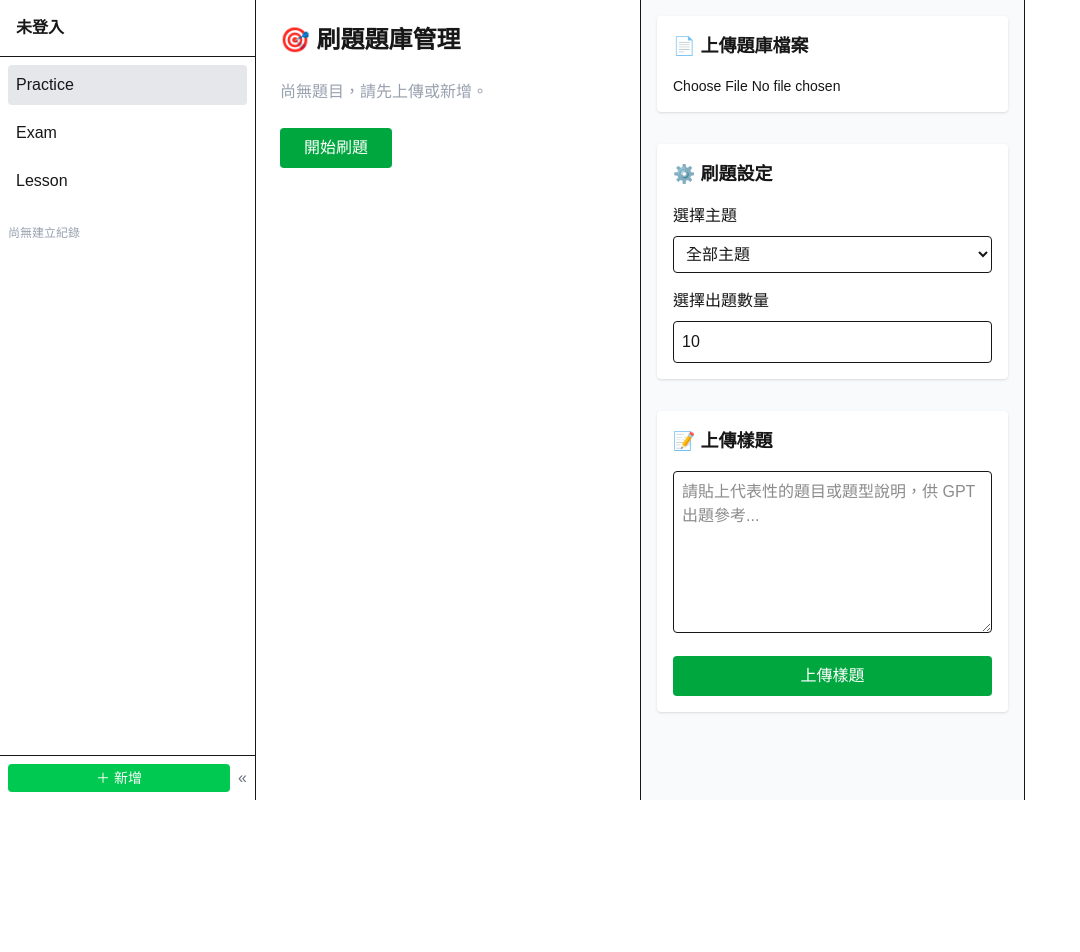
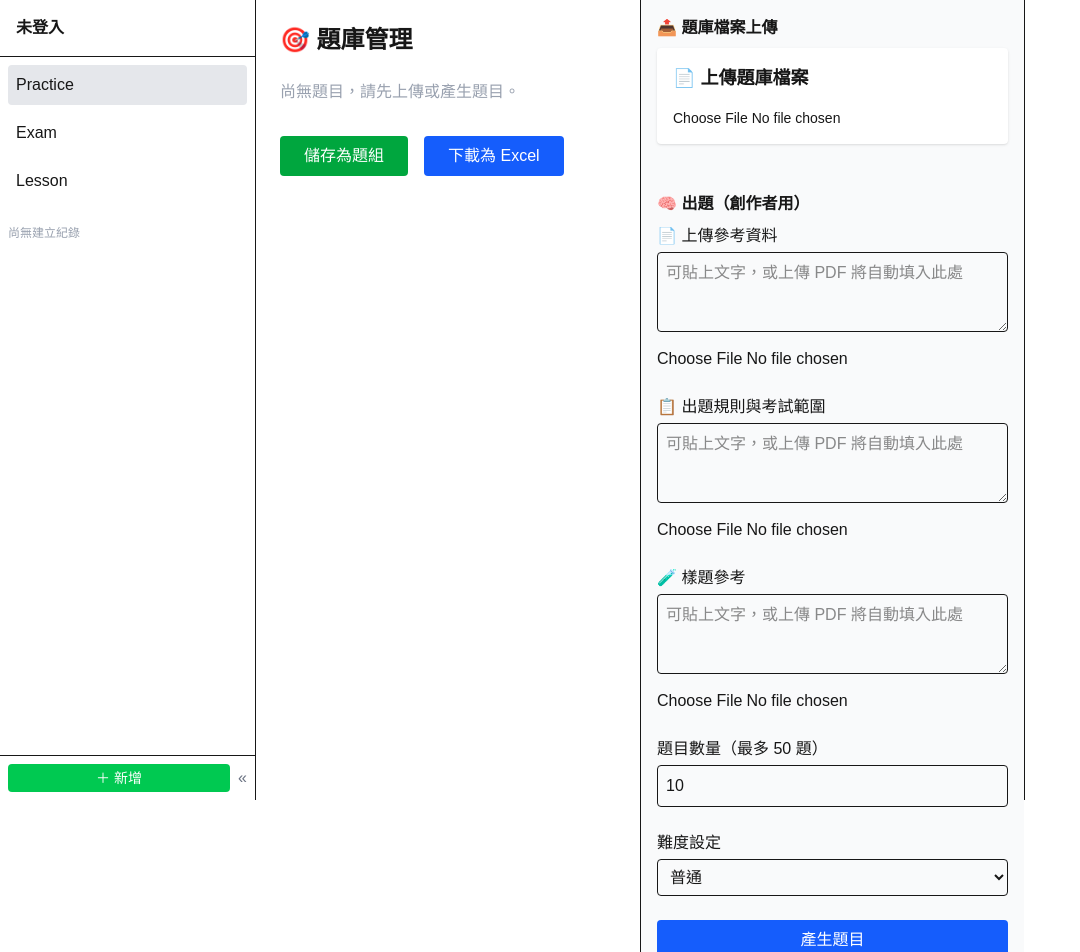
Before and after one commit to Jianjon/PromptQuiz-next, a Next.js app: page /practice/manage in a window 1280 px wide. Shown: the top 952 px of the page, without its empty margins (0-1080 px from the left). Before the commit the page ends 800 px from the top, so only its background shows below. Built offline with nearby package versions, Linux system fonts and the light colour scheme.

Commit message:
右邊上傳題庫和生成刷題題庫

```diff
--- a/package.json
+++ b/package.json
@@ -17,6 +17,7 @@
     "node-fetch": "^3.3.2",
     "openai": "^4.96.0",
     "pdf-parse": "^1.1.1",
+    "pdfjs-dist": "^5.2.133",
     "qrcode.react": "^4.2.0",
     "react": "^19.0.0",
     "react-dom": "^19.0.0",
--- a/src/app/api/quiz/route.ts
+++ /dev/null
@@ -1,45 +0,0 @@
-import { NextResponse } from "next/server";
-import { v4 as uuidv4 } from "uuid";
-import { saveQuiz, getAllQuizzes } from "@/lib/db/quizDb"; // 我們會另外做 quizDb.ts 管理資料
-
-// 建立題組
-export async function POST(req: Request) {
-  try {
-    const body = await req.json();
-    const { title, description, questions } = body;
-
-    if (!title || !Array.isArray(questions)) {
-      return NextResponse.json({ message: "資料不完整" }, { status: 400 });
-    }
-
-    const quizId = uuidv4();
-
-    // 儲存題組基本資料
-    await saveQuiz({
-      id: quizId,
-      title,
-      description,
-      createdAt: new Date().toISOString(),
-      isPublic: false,
-    });
-
-    // 儲存每個題目（後續做 /api/question）
-    // (先略過，下一步會做)
-
-    return NextResponse.json({ status: "success", quizId });
-  } catch (error: any) {
-    console.error("[QuizCreateError]", error);
-    return NextResponse.json({ message: "伺服器錯誤" }, { status: 500 });
-  }
-}
-
-// 取得所有題組
-export async function GET() {
-  try {
-    const quizzes = await getAllQuizzes();
-    return NextResponse.json({ quizzes });
-  } catch (error: any) {
-    console.error("[QuizGetError]", error);
-    return NextResponse.json({ message: "伺服器錯誤" }, { status: 500 });
-  }
-}
--- a/src/app/practice/manage/page.tsx
+++ b/src/app/practice/manage/page.tsx
@@ -3,9 +3,10 @@
 import React, { useState } from "react";
 import QuestionUploadPanel from "@/components/QuestionUploadPanel";
 import PracticeSettingPanel from "@/components/PracticeSettingPanel";
-import SampleQuestionUploadPanel from "@/components/SampleQuestionUploadPanel";
 import QuestionEditorModal from "@/components/QuestionEditorModal";
+import QuestionSettingSidebar from "@/components/QuestionSettingSidebar";
 import { PracticeQuestion } from "@/types/practice";
+import * as XLSX from "xlsx";
 
 export default function PracticeManagePage() {
   const [practiceQuestions, setPracticeQuestions] = useState<PracticeQuestion[]>([]);
@@ -14,9 +15,7 @@ export default function PracticeManagePage() {
     selectedTopic: "全部主題",
     questionCount: 10,
   });
-  const [practiceSet, setPracticeSet] = useState<PracticeQuestion[]>([]);
-  const [practicing, setPracticing] = useState(false);
-  const [userAnswers, setUserAnswers] = useState<string[]>([]);
+  const [savedQuizId, setSavedQuizId] = useState<string | null>(null);
 
   const handleSaveQuestion = (updated: PracticeQuestion) => {
     setPracticeQuestions((prev) =>
@@ -30,94 +29,114 @@ export default function PracticeManagePage() {
     setEditingQuestion(null);
   };
 
-  const handleStartPractice = () => {
-    const filtered = selectedSetting.selectedTopic === "全部主題"
-      ? practiceQuestions
-      : practiceQuestions.filter(q => q.topic === selectedSetting.selectedTopic);
-    const shuffled = [...filtered].sort(() => Math.random() - 0.5);
-    const selected = shuffled.slice(0, selectedSetting.questionCount);
-    setPracticeSet(selected);
-    setUserAnswers(new Array(selected.length).fill(""));
-    setPracticing(true);
+  const handleQuestionsGenerated = (questions: any[]) => {
+    const formatted = questions.map((q, idx) => ({
+      id: `gen-${Date.now()}-${idx}`,
+      topic: "AI 產生",
+      question: q.question,
+      options: q.options?.split(";").map((o: string) => o.trim()) || [],
+      correctAnswer: q.correctAnswer,
+      explanation: q.explanation || "",
+    }));
+    setPracticeQuestions((prev) => [...prev, ...formatted]);
   };
+
+  const handleExportExcel = () => {
+    const exportData = practiceQuestions.map((q) => ({
+      Question: q.question,
+      Options: q.options.join(";"),
+      CorrectAnswer: q.correctAnswer,
+      Explanation: q.explanation || "",
+    }));
+    const worksheet = XLSX.utils.json_to_sheet(exportData);
+    const workbook = XLSX.utils.book_new();
+    XLSX.utils.book_append_sheet(workbook, worksheet, "題庫題目");
+    XLSX.writeFile(workbook, "practice-questions.xlsx");
+  };
+
+  const handleSaveToBackend = async () => {
+    const res = await fetch("/api/question/upload", {
+      method: "POST",
+      headers: { "Content-Type": "application/json" },
+      body: JSON.stringify({ questions: practiceQuestions }),
+    });
+    if (res.ok) {
+      const result = await res.json();
+      setSavedQuizId(result.quizId);
+      alert(`題目已儲存成功！`);
+    } else {
+      alert("儲存失敗，請稍後再試");
+    }
+  };
+
+  const shareUrl = savedQuizId ? `${process.env.NEXT_PUBLIC_SITE_URL}/practice/start?quiz=${savedQuizId}` : "";
 
   return (
     <div className="flex min-h-screen">
-      {/* 中間主內容區 */}
       <div className="flex-1 p-6 overflow-auto">
-        <h1 className="text-2xl font-bold mb-6">🎯 刷題題庫管理</h1>
+        <h1 className="text-2xl font-bold mb-6">🎯 題庫管理</h1>
 
-        {!practicing ? (
-          <>
         <div className="space-y-6">
           {practiceQuestions.slice(0, 50).map((q, idx) => (
             <div key={q.id} className="border p-4 rounded bg-white shadow">
               <p className="font-semibold mb-2">{idx + 1}. ({q.topic}) {q.question}</p>
+              <ul className="pl-4 text-sm text-gray-700 list-disc">
+                {q.options.map((opt, i) => (
+                  <li key={i}>{opt}</li>
+                ))}
+              </ul>
+              <p className="text-green-700 text-sm mt-1">正解：{q.correctAnswer}</p>
+              {q.explanation && (
+                <p className="text-gray-500 text-sm">解析：{q.explanation}</p>
+              )}
               <div className="flex gap-4 mt-4">
-                    <button
-                      className="px-4 py-1 bg-blue-500 text-white rounded"
-                      onClick={() => setEditingQuestion(q)}
-                    >編輯</button>
-                    <button
-                      className="px-4 py-1 bg-red-500 text-white rounded"
-                      onClick={() => handleDeleteQuestion(q.id)}
-                    >刪除</button>
+                <button className="px-4 py-1 bg-blue-500 text-white rounded" onClick={() => setEditingQuestion(q)}>編輯</button>
+                <button className="px-4 py-1 bg-red-500 text-white rounded" onClick={() => handleDeleteQuestion(q.id)}>刪除</button>
               </div>
             </div>
           ))}
           {practiceQuestions.length === 0 && (
-                <p className="text-gray-400">尚無題目，請先上傳或新增。</p>
+            <p className="text-gray-400">尚無題目，請先上傳或產生題目。</p>
           )}
         </div>
-            <div className="mt-6">
-              <button
-                className="px-6 py-2 bg-green-600 text-white rounded"
-                onClick={handleStartPractice}
-              >開始刷題</button>
+
+        <div className="flex gap-4 mt-8">
+          <button className="px-6 py-2 bg-green-600 text-white rounded" onClick={handleSaveToBackend}>儲存為題組</button>
+          <button className="px-6 py-2 bg-blue-600 text-white rounded" onClick={handleExportExcel}>下載為 Excel</button>
         </div>
-          </>
-        ) : (
-          <div className="space-y-6">
-            {practiceSet.map((q, idx) => (
-              <div key={q.id} className="border p-4 rounded bg-white shadow">
-                <p className="font-semibold mb-2">{idx + 1}. {q.question}</p>
-                <ul className="space-y-2">
-                  {q.options.map((opt, i) => (
-                    <li key={i}>
-                      <label className="flex items-center gap-2">
-                        <input
-                          type="radio"
-                          name={`q-${idx}`}
-                          value={opt}
-                          checked={userAnswers[idx] === opt}
-                          onChange={() => {
-                            const updated = [...userAnswers];
-                            updated[idx] = opt;
-                            setUserAnswers(updated);
-                          }}
-                        />
-                        {opt}
-                      </label>
-                    </li>
-                  ))}
-                </ul>
+
+        {savedQuizId && (
+          <div className="mt-6 p-4 bg-green-100 rounded">
+            <p className="font-semibold mb-2">🎉 題組儲存完成！分享連結：</p>
+            <div className="flex gap-2">
+              <input className="flex-1 p-2 border rounded" value={shareUrl} readOnly />
+              <button onClick={() => navigator.clipboard.writeText(shareUrl)} className="px-4 py-2 bg-blue-500 text-white rounded">複製</button>
             </div>
-            ))}
           </div>
         )}
       </div>
 
-      {/* 右側 Sidebar */}
-      <div className="w-96 border-l p-4 bg-gray-50 space-y-8">
+      {/* Sidebar 右側功能區 */}
+      <div className="w-96 border-l p-4 bg-gray-50 space-y-12">
+        <div>
+          <h2 className="text-md font-semibold mb-2">📤 題庫檔案上傳</h2>
           <QuestionUploadPanel onQuestionsParsed={setPracticeQuestions} />
+        </div>
+
+        <div>
+          <h2 className="text-md font-semibold mb-2">🧠 出題（創作者用）</h2>
+          <QuestionSettingSidebar onQuestionsGenerated={handleQuestionsGenerated} />
+        </div>
+
+        <div>
+          <h2 className="text-md font-semibold mb-2">🧪 刷題條件（受測者預覽）</h2>
           <PracticeSettingPanel
             availableTopics={practiceQuestions.map(q => q.topic).filter((v, i, a) => a.indexOf(v) === i)}
             onSettingChange={setSelectedSetting}
           />
-        <SampleQuestionUploadPanel />
+        </div>
       </div>
 
-      {/* 題目編輯 Modal */}
       {editingQuestion && (
         <QuestionEditorModal
           question={editingQuestion}
--- a/src/components/QuestionSettingSidebar.tsx
+++ b/src/components/QuestionSettingSidebar.tsx
@@ -1,103 +1,91 @@
 "use client";
 
-import { useState } from "react";
+import React, { useState } from "react";
+import UploadOrPasteBlock from "@/components/UploadOrPasteBlock";
 
 interface SidebarProps {
   onQuestionsGenerated: (questions: any[]) => void;
 }
 
 export default function QuestionSettingSidebar({ onQuestionsGenerated }: SidebarProps) {
-  const [topic, setTopic] = useState("");
-  const [examScope, setExamScope] = useState("");
-  const [referenceExample, setReferenceExample] = useState("");
+  const [referenceText, setReferenceText] = useState("");
+  const [scopeText, setScopeText] = useState("");
+  const [exampleText, setExampleText] = useState("");
   const [numQuestions, setNumQuestions] = useState(10);
-  const [difficulty, setDifficulty] = useState<"easy" | "normal" | "hard">("normal");
-  const [loading, setLoading] = useState(false);
+  const [difficulty, setDifficulty] = useState("普通");
 
   const handleGenerate = async () => {
-    if (!topic.trim() || !examScope.trim()) {
-      alert("請填寫主題與考試範圍");
-      return;
-    }
-    setLoading(true);
-    try {
     const res = await fetch("/api/gpt/question", {
       method: "POST",
       headers: { "Content-Type": "application/json" },
       body: JSON.stringify({
-          topic,
-          examScope,
-          referenceExample,
+        topic: referenceText,
+        examScope: scopeText,
+        referenceExample: exampleText,
         numQuestions,
         difficulty,
       }),
     });
-      if (!res.ok) throw new Error("API 請求失敗");
-      const data = await res.json();
-      onQuestionsGenerated(data.questions);
-    } catch (err) {
-      alert("產生題目失敗，請稍後再試。")
-    } finally {
-      setLoading(false);
+
+    if (res.ok) {
+      const json = await res.json();
+      onQuestionsGenerated(json.questions);
+    } else {
+      alert("出題失敗，請稍後再試");
     }
   };
 
   return (
-    <div className="w-80 p-4 border-l h-full bg-gray-50 flex flex-col">
-      <h2 className="text-lg font-bold mb-4">出題設定</h2>
+    <div className="space-y-6">
 
-      <label className="block mb-2 text-sm font-medium">主題名稱</label>
-      <input
-        type="text"
-        value={topic}
-        onChange={(e) => setTopic(e.target.value)}
-        className="w-full p-2 border rounded mb-4"
-        placeholder="例：碳盤查流程"
+      <UploadOrPasteBlock
+        label="📄 上傳參考資料"
+        value={referenceText}
+        onChange={setReferenceText}
       />
 
-      <label className="block mb-2 text-sm font-medium">考試範圍內容</label>
-      <textarea
-        value={examScope}
-        onChange={(e) => setExamScope(e.target.value)}
-        className="w-full p-2 border rounded mb-4 h-24"
-        placeholder="貼上章節摘要或教材內容"
+      <UploadOrPasteBlock
+        label="📋 出題規則與考試範圍"
+        value={scopeText}
+        onChange={setScopeText}
       />
 
-      <label className="block mb-2 text-sm font-medium">樣題參考（可選）</label>
-      <textarea
-        value={referenceExample}
-        onChange={(e) => setReferenceExample(e.target.value)}
-        className="w-full p-2 border rounded mb-4 h-24"
-        placeholder="提供一題範例作為格式參考"
+      <UploadOrPasteBlock
+        label="🧪 樣題參考"
+        value={exampleText}
+        onChange={setExampleText}
       />
 
-      <label className="block mb-2 text-sm font-medium">題目數量（最多 50 題）</label>
+      <div>
+        <label className="block font-medium mb-1">題目數量（最多 50 題）</label>
         <input
           type="number"
-        value={numQuestions}
-        onChange={(e) => setNumQuestions(Math.min(50, Number(e.target.value)))}
-        className="w-full p-2 border rounded mb-4"
           min={1}
           max={50}
+          className="w-full p-2 border rounded"
+          value={numQuestions}
+          onChange={(e) => setNumQuestions(Number(e.target.value))}
         />
+      </div>
 
-      <label className="block mb-2 text-sm font-medium">難度設定</label>
+      <div>
+        <label className="block font-medium mb-1">難度設定</label>
         <select
+          className="w-full p-2 border rounded"
           value={difficulty}
-        onChange={(e) => setDifficulty(e.target.value as "easy" | "normal" | "hard")}
-        className="w-full p-2 border rounded mb-6"
+          onChange={(e) => setDifficulty(e.target.value)}
         >
-        <option value="easy">簡單</option>
-        <option value="normal">普通</option>
-        <option value="hard">困難</option>
+          <option value="簡單">簡單</option>
+          <option value="普通">普通</option>
+          <option value="困難">困難</option>
         </select>
+      </div>
 
       <button
         onClick={handleGenerate}
-        disabled={loading}
-        className="bg-blue-600 text-white py-2 rounded hover:bg-blue-700 disabled:opacity-50"
+        className="w-full bg-blue-600 text-white py-2 rounded hover:bg-blue-700"
       >
-        {loading ? "產生中..." : "產生題目"}
+        產生題目
       </button>
     </div>
   );
--- /dev/null
+++ b/src/components/UploadOrPasteBlock.tsx
@@ -0,0 +1,79 @@
+"use client";
+
+import React, { useEffect, useState } from "react";
+
+interface UploadOrPasteBlockProps {
+  label: string;
+  description?: string;
+  value: string;
+  onChange: (value: string) => void;
+}
+
+export default function UploadOrPasteBlock({ label, description, value, onChange }: UploadOrPasteBlockProps) {
+  const [loading, setLoading] = useState(false);
+  const [error, setError] = useState<string | null>(null);
+  const [pdfjsLib, setPdfjsLib] = useState<any>(null);
+
+  useEffect(() => {
+    if (typeof window !== "undefined") {
+      import("pdfjs-dist").then((lib) => {
+        lib.GlobalWorkerOptions.workerSrc = `//cdnjs.cloudflare.com/ajax/libs/pdf.js/${lib.version}/pdf.worker.min.js`;
+        setPdfjsLib(lib);
+      });
+    }
+  }, []);
+
+  const handlePdfUpload = async (e: React.ChangeEvent<HTMLInputElement>) => {
+    const file = e.target.files?.[0];
+    if (!file || file.type !== "application/pdf") {
+      setError("請上傳 PDF 格式檔案");
+      return;
+    }
+    setError(null);
+
+    if (!pdfjsLib) {
+      setError("PDF 函式尚未載入，請稍候再試");
+      return;
+    }
+
+    setLoading(true);
+
+    try {
+      const arrayBuffer = await file.arrayBuffer();
+      const pdf = await pdfjsLib.getDocument({ data: arrayBuffer }).promise;
+      let text = "";
+      for (let i = 1; i <= pdf.numPages; i++) {
+        const page = await pdf.getPage(i);
+        const content = await page.getTextContent();
+        const pageText = content.items.map((item: any) => item.str).join(" ");
+        text += `\n${pageText}`;
+      }
+      onChange(text.trim());
+    } catch (err) {
+      setError("無法解析 PDF，請確認檔案內容");
+    } finally {
+      setLoading(false);
+    }
+  };
+
+  return (
+    <div className="space-y-2">
+      <label className="block font-medium mb-1">{label}</label>
+      {description && <p className="text-sm text-gray-500 mb-1">{description}</p>}
+      <textarea
+        placeholder="可貼上文字，或上傳 PDF 將自動填入此處"
+        className="w-full p-2 border rounded min-h-[80px]"
+        value={value}
+        onChange={(e) => onChange(e.target.value)}
+      />
+      <input
+        type="file"
+        accept="application/pdf"
+        className="block w-full"
+        onChange={handlePdfUpload}
+      />
+      {loading && <p className="text-blue-600 text-sm">PDF 解析中...</p>}
+      {error && <p className="text-red-600 text-sm">{error}</p>}
+    </div>
+  );
+}
```
Also changed, not shown: src/app/practice/start/page.tsx (+72 -58 lines), src/app/exam/[quiz_id]/admin/page.tsx (renamed from src/app/api/quiz/[id]/admin/page.tsx), src/app/exam/[quiz_id]/route.ts (renamed from src/app/api/quiz/[id]/route.ts), src/app/exam/create/route.ts (renamed from src/app/api/quiz/create/route.ts), src/app/exam/generate/route.ts (renamed from src/app/api/quiz/generate/route.ts), src/app/exam/submit/route.ts (renamed from src/app/api/quiz/submit/route.ts), src/app/quiz/[quiz_id]/result.tsx (deleted), 1 other file (tests, documents, lock files or other folders). Lines whose indentation alone changed are shown as unchanged.
